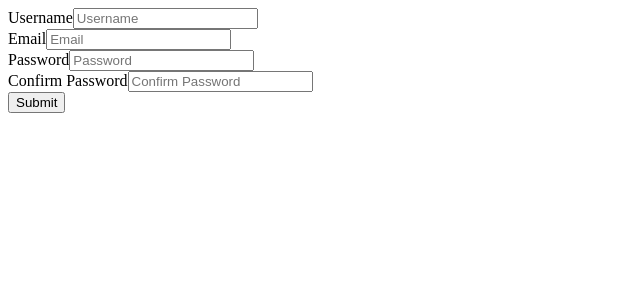
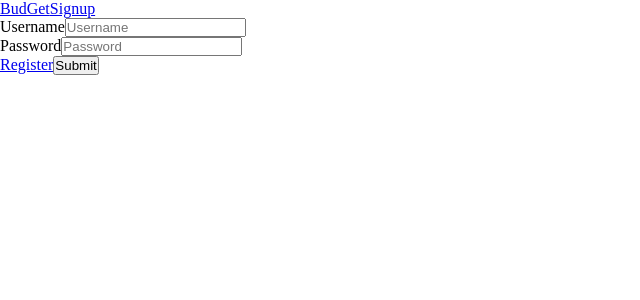
Before and after one commit to NRDuya/BuddyBudget, a React (Create React App) app in the folder client/: page /login in a window 1280 px wide. Shown: the top 300 px of the page, without its empty margins (0-640 px from the left). Built offline with nearby package versions, Linux system fonts and the light colour scheme.

Commit message:
Added React Router and basic routes

```diff
--- a/client/package.json
+++ b/client/package.json
@@ -9,6 +9,8 @@
     "@testing-library/user-event": "^12.1.10",
     "react": "^17.0.2",
     "react-dom": "^17.0.2",
+    "react-icons": "^4.2.0",
+    "react-router-dom": "^5.2.0",
     "react-scripts": "4.0.3",
     "web-vitals": "^1.0.1"
   },
--- a/client/src/App.css
+++ b/client/src/App.css
@@ -1,38 +1,5 @@
-.App {
-  text-align: center;
+* {
+  box-sizing: border-box;
+  margin: 0;
+  padding: 0;
 }
-
-.App-logo {
-  height: 40vmin;
-  pointer-events: none;
-}
-
-@media (prefers-reduced-motion: no-preference) {
-  .App-logo {
-    animation: App-logo-spin infinite 20s linear;
-  }
-}
-
-.App-header {
-  background-color: #282c34;
-  min-height: 100vh;
-  display: flex;
-  flex-direction: column;
-  align-items: center;
-  justify-content: center;
-  font-size: calc(10px + 2vmin);
-  color: white;
-}
-
-.App-link {
-  color: #61dafb;
-}
-
-@keyframes App-logo-spin {
-  from {
-    transform: rotate(0deg);
-  }
-  to {
-    transform: rotate(360deg);
-  }
-}
--- a/client/src/App.js
+++ b/client/src/App.js
@@ -1,13 +1,22 @@
-import { useState, useEffect } from 'react';
+import React from 'react';
+import { BrowserRouter as Router, Switch, Route } from "react-router-dom";
 import './App.css';
-import Registration from './pages/registration';
+
+import PrivateRoute from '../src/components/PrivateRoute';
+import Dashboard from './components/pages/Dashboard/Dashboard';
+import Registration from './components/pages/Registration';
+import Login from './components/pages/Login';
 
 function App() {
 
   return (
-    <div>
-        <Registration />
-    </div>
+    <Router>
+        <Switch>
+          <PrivateRoute exact path="/" component={Dashboard} />
+          <Route path='/login' component={Login} />
+          <Route path='/signup' component={Registration} />
+        </Switch>
+    </Router>
   );
 }
 
--- /dev/null
+++ b/client/src/components/Navbar.js
@@ -0,0 +1,20 @@
+import { useState } from 'react';
+import { Link } from 'react-router-dom';
+import './Navbar.css';
+
+function Navbar() {
+    return (
+        <nav>
+            <div id='navbar'>
+                <Link to='/' className='navbar-logo'>
+                    BudGet
+                </Link>
+                <Link to='/signup' className='navbar-logo'>
+                    Signup
+                </Link>
+            </div>
+        </nav>
+    )
+}
+
+export default Navbar;
--- /dev/null
+++ b/client/src/components/PrivateRoute.js
@@ -0,0 +1,21 @@
+import React from 'react';
+import { Route, Redirect } from 'react-router-dom';
+
+function isLogin(){
+    return false;
+}
+
+function PrivateRoute ({component: Component, ...rest}){
+    return (
+
+        // Show the component only when the user is logged in
+        // Otherwise, redirect the user to /signin page
+        <Route {...rest} render={props => (
+            isLogin() ?
+                <Component {...props} />
+            : <Redirect to="/login" />
+        )} />
+    );
+};
+
+export default PrivateRoute;
--- /dev/null
+++ b/client/src/components/pages/Dashboard/Dashboard.js
@@ -0,0 +1,14 @@
+import { useState } from 'react';
+import { Link } from 'react-router-dom';
+
+function Dashboard() {
+    return (
+        <>
+            <div>
+                Dashboard
+            </div>
+        </>
+    )
+}
+
+export default Dashboard;
--- /dev/null
+++ b/client/src/components/pages/Login.js
@@ -0,0 +1,31 @@
+
+import { Link } from 'react-router-dom';
+import Navbar from "../Navbar";
+
+function Login(){
+    return(
+        <>
+            <Navbar />
+            <form method='POST' action='/users/register' enctype="application/x-www-form-urlencoded">
+                <div class='form-field'>
+                    <label>Username</label>
+                    <input id="username" type="text" placeholder="Username" name="username" required />
+                </div>
+                <div class='form-field'>
+                    <label>Password</label>
+                    <input id="password" type="text" placeholder="Password" name="password" required />
+                </div>
+
+                <div id='login-options'>
+                    <Link to='/signup'>
+                        Register
+                    </Link>
+                    <button type="submit">Submit</button>
+                </div>
+            </form>
+        </>
+
+    );
+}
+
+export default Login;
--- /dev/null
+++ b/client/src/components/pages/Registration.js
@@ -0,0 +1,37 @@
+
+import { Link } from 'react-router-dom'
+function Registration(){
+    return(
+        <>
+            <form method='POST' action='/users/register' enctype="application/x-www-form-urlencoded">
+                <div class='form-field'>
+                    <label>Username</label>
+                    <input id="username" type="text" placeholder="Username" name="username" required />
+                </div>
+                <div class='form-field'>
+                    <label>Email</label>
+                    <input id="email" type="text" placeholder="Email" name="email" required />
+                </div>
+                <div class='form-field'>
+                    <label>Password</label>
+                    <input id="password" type="text" placeholder="Password" name="password" required />
+                </div>
+                <div class='form-field'>
+                    <label>Confirm Password</label>
+                    <input id="cpassword" type="text" placeholder="Confirm Password" name="cpassword" required />
+                </div>
+
+                <div>
+                    <Link to='/login'>
+                        Have An Account?
+                    </Link>
+                    <button type="submit">Submit</button>
+
+                </div>
+            </form>
+        </>
+
+    );
+}
+
+export default Registration;
--- a/client/src/pages/registration.js
+++ /dev/null
@@ -1,28 +0,0 @@
-import { useState, useEffect } from 'react';
-
-function Registration(){
-    return(
-        <form method='POST' action='/users/register' enctype="application/x-www-form-urlencoded">
-            <div class='form-field'>
-                <label>Username</label>
-                <input id="username" type="text" placeholder="Username" name="username" required />
-            </div>
-            <div class='form-field'>
-                <label>Email</label>
-                <input id="email" type="text" placeholder="Email" name="email" required />
-            </div>
-            <div class='form-field'>
-                <label>Password</label>
-                <input id="password" type="text" placeholder="Password" name="password" required />
-            </div>
-            <div class='form-field'>
-                <label>Confirm Password</label>
-                <input id="cpassword" type="text" placeholder="Confirm Password" name="cpassword" required />
-            </div>
-
-            <button type="submit">Submit</button>
-        </form>
-    );
-}
-
-export default Registration;
```
Also changed, not shown: client/src/components/Navbar.css (added), 2 other files (tests, documents, lock files or other folders).
